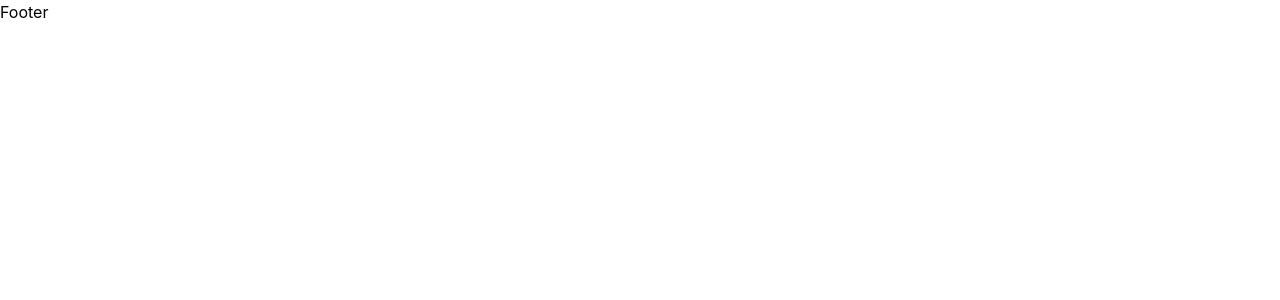
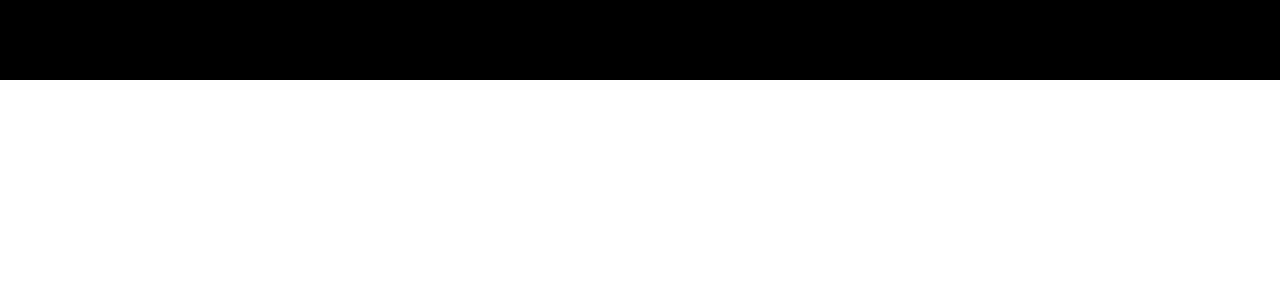
Before and after one commit to ANSHUMANMOREY7/Notes-Store, a React (Vite) app in the folder client/: page /Footer in a window 1280 px wide. Shown: the top 300 px of the page. Built offline with nearby package versions, Linux system fonts and the light colour scheme.

Commit message:
footer container added

```diff
--- a/client/src/components/Footer.jsx
+++ b/client/src/components/Footer.jsx
@@ -1,10 +1,13 @@
 import { memo } from 'react';
 
 const Footer = () => {
-  return (
-    <div>
-      <h2>Footer</h2>
-    </div>
+return (
+    <footer className="bg-black text-white py-10 mt-auto">
+      <div className="max-w-7xl mx-[50px] px-4 sm:px-6 lg:px-8 grid grid-cols-1 md:grid-cols-3 gap-10">
+
+
+      </div>
+    </footer>
   );
 };
 
```
Also changed, not shown: client/src/pages/Portals/Path.css (added).
